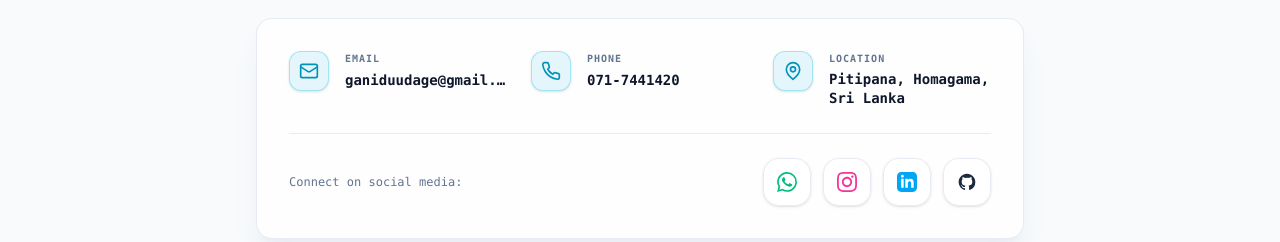
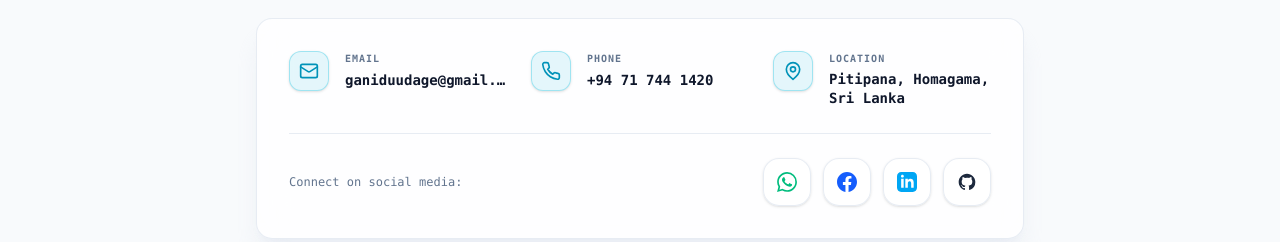
Before and after one commit to GaniduSasmitha/Codewave-Studio, a React (Vite) app: page /contact in a window 1280 px wide. Shown: the part 429-671 px from the top of the page. Built offline with nearby package versions, Linux system fonts and the light colour scheme; no server answers.

Commit message:
feat: add SocialLinks component and Contact page

```diff
--- a/src/components/SocialLinks.tsx
+++ b/src/components/SocialLinks.tsx
@@ -2,7 +2,7 @@ export default function SocialLinks({ className = '' }: { className?: string })
   const links = [
     {
       name: 'WhatsApp',
-      url: 'https://whatsapp.com',
+      url: 'https://wa.me/94717441420',
       borderHover: 'hover:border-emerald-500/60 hover:shadow-emerald-500/20',
       icon: (
         <svg className="w-5 h-5 text-emerald-500 dark:text-emerald-400" viewBox="0 0 24 24" fill="currentColor">
@@ -11,18 +11,18 @@ export default function SocialLinks({ className = '' }: { className?: string })
       )
     },
     {
-      name: 'Instagram',
-      url: 'https://instagram.com',
-      borderHover: 'hover:border-pink-500/60 hover:shadow-pink-500/20',
+      name: 'Facebook',
+      url: 'https://www.facebook.com/share/19e8CDwei6/',
+      borderHover: 'hover:border-blue-500/60 hover:shadow-blue-500/20',
       icon: (
-        <svg className="w-5 h-5 text-pink-500 dark:text-pink-400" viewBox="0 0 24 24" fill="currentColor">
-          <path d="M12 2.163c3.204 0 3.584.012 4.85.07 3.252.148 4.771 1.691 4.919 4.919.058 1.265.069 1.645.069 4.849 0 3.205-.012 3.584-.069 4.849-.149 3.225-1.664 4.771-4.919 4.919-1.266.058-1.644.07-4.85.07-3.204 0-3.584-.012-4.849-.07-3.26-.149-4.771-1.699-4.919-4.92-.058-1.265-.07-1.644-.07-4.849 0-3.204.013-3.583.07-4.849.149-3.227 1.664-4.771 4.919-4.919 1.266-.057 1.645-.069 4.849-.069zm0-2.163c-3.259 0-3.667.014-4.947.072-4.358.2-6.78 2.618-6.98 6.98-.059 1.281-.073 1.689-.073 4.948 0 3.259.014 3.668.072 4.948.2 4.358 2.618 6.78 6.98 6.98 1.281.058 1.689.072 4.948.072 3.259 0 3.668-.014 4.948-.072 4.354-.2 6.782-2.618 6.979-6.98.059-1.28.073-1.689.073-4.948 0-3.259-.014-3.667-.072-4.947-.196-4.354-2.617-6.78-6.979-6.98-1.281-.059-1.69-.073-4.949-.073zm0 5.838c-3.403 0-6.162 2.759-6.162 6.162s2.759 6.163 6.162 6.163 6.162-2.759 6.162-6.163c0-3.403-2.759-6.162-6.162-6.162zm0 10.162c-2.209 0-4-1.79-4-4 0-2.209 1.791-4 4-4s4 1.791 4 4c0 2.21-1.791 4-4 4zm6.406-11.845c-.796 0-1.441.645-1.441 1.44s.645 1.44 1.441 1.44c.795 0 1.439-.645 1.439-1.44s-.644-1.44-1.439-1.44z" />
+        <svg className="w-5 h-5 text-blue-600 dark:text-blue-500" viewBox="0 0 24 24" fill="currentColor">
+          <path d="M24 12.073c0-6.627-5.373-12-12-12s-12 5.373-12 12c0 5.99 4.388 10.954 10.125 11.854v-8.385H7.078v-3.47h3.047V9.43c0-3.007 1.792-4.669 4.533-4.669 1.312 0 2.686.235 2.686.235v2.953H15.83c-1.491 0-1.956.925-1.956 1.874v2.25h3.328l-.532 3.47h-2.796v8.385C19.612 23.027 24 18.062 24 12.073z" />
         </svg>
       )
     },
     {
       name: 'LinkedIn',
-      url: 'https://linkedin.com',
+      url: 'https://www.linkedin.com/company/codewave-studio-tech/about/',
       borderHover: 'hover:border-sky-500/60 hover:shadow-sky-500/20',
       icon: (
         <svg className="w-5 h-5 text-sky-500 dark:text-sky-400" viewBox="0 0 24 24" fill="currentColor">
@@ -32,7 +32,7 @@ export default function SocialLinks({ className = '' }: { className?: string })
     },
     {
       name: 'GitHub',
-      url: 'https://github.com',
+      url: 'https://github.com/codewavestudiotech-stack',
       borderHover: 'hover:border-indigo-500/60 hover:shadow-indigo-500/20',
       icon: (
         <svg className="w-5 h-5 text-slate-800 dark:text-white" viewBox="0 0 24 24" fill="currentColor">
--- a/src/pages/public/Contact.tsx
+++ b/src/pages/public/Contact.tsx
@@ -203,10 +203,10 @@ export default function Contact() {
               <div className="min-w-0">
                 <p className="text-[10px] font-mono font-semibold text-slate-500 dark:text-slate-400 uppercase tracking-widest">PHONE</p>
                 <a
-                  href="tel:0717441420"
+                  href="tel:+94717441420"
                   className="text-sm font-semibold text-slate-900 dark:text-white font-mono hover:text-cyan-600 dark:hover:text-cyan-400 transition-colors block truncate mt-1"
                 >
-                  071-7441420
+                  +94 71 744 1420
                 </a>
               </div>
             </motion.div>
```
